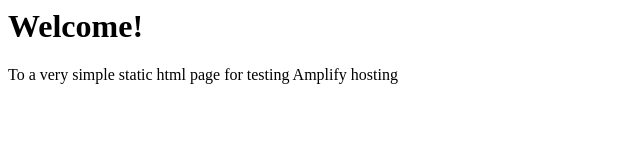
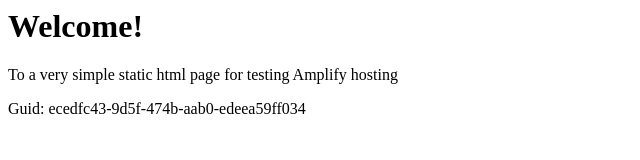
Before and after one commit to aws-aemilia-bom/Github-PR-Commit-Integration-Test-DoNotTouch-Gith-P5X5MO5I-v1-prod-ap-south-1, a website: page src/index.html in a window 1280 px wide. Shown: the whole page, without its empty margins (0-640 px from the left). Drawn offline with Linux system fonts and the light colour scheme.

Commit message:
commit from integ tests

```diff
--- a/src/index.html
+++ b/src/index.html
@@ -1,3 +1,5 @@
+
+
 <html lang="en">
 
 <head>
@@ -10,6 +12,6 @@
 <body>
     <h1>Welcome!</h1>
     <p>To a very simple static html page for testing Amplify hosting</p>
-</body>
+    <p>Guid: ecedfc43-9d5f-474b-aab0-edeea59ff034</p></body>
 
 </html>
```
